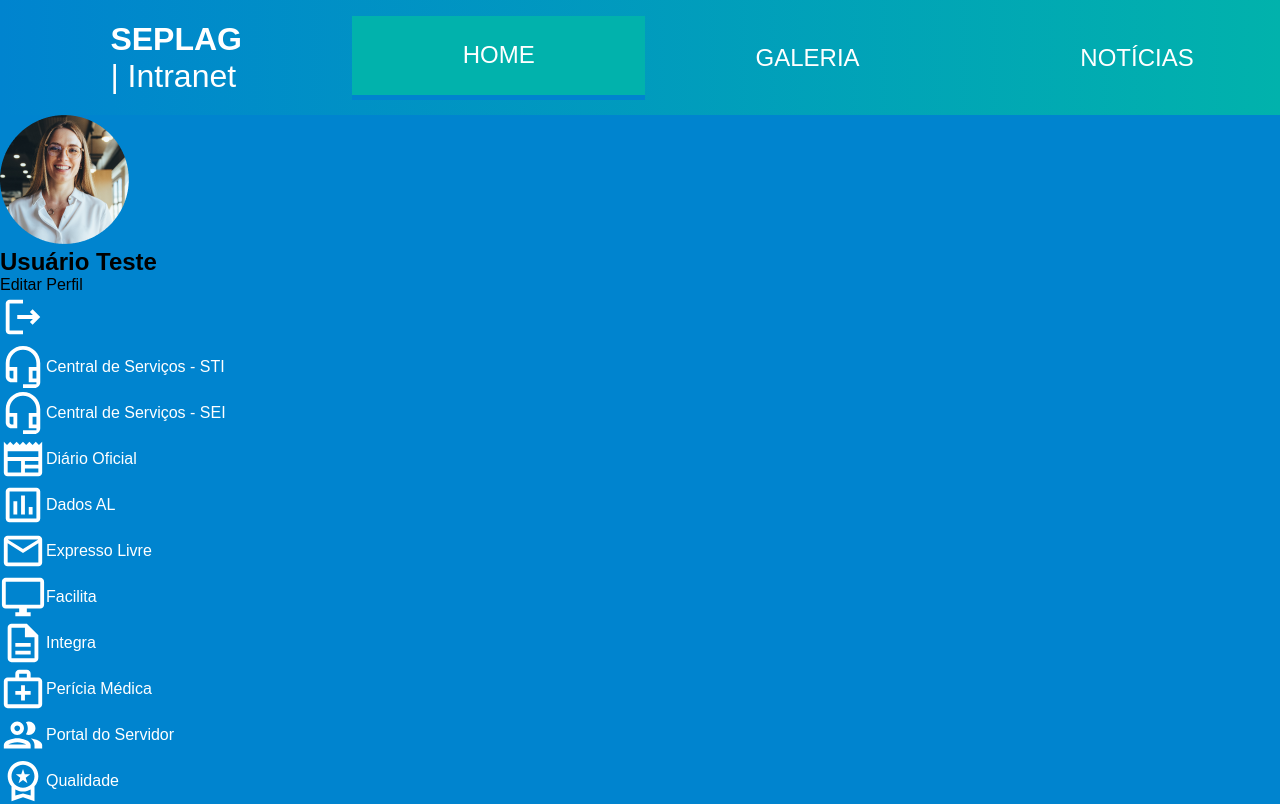
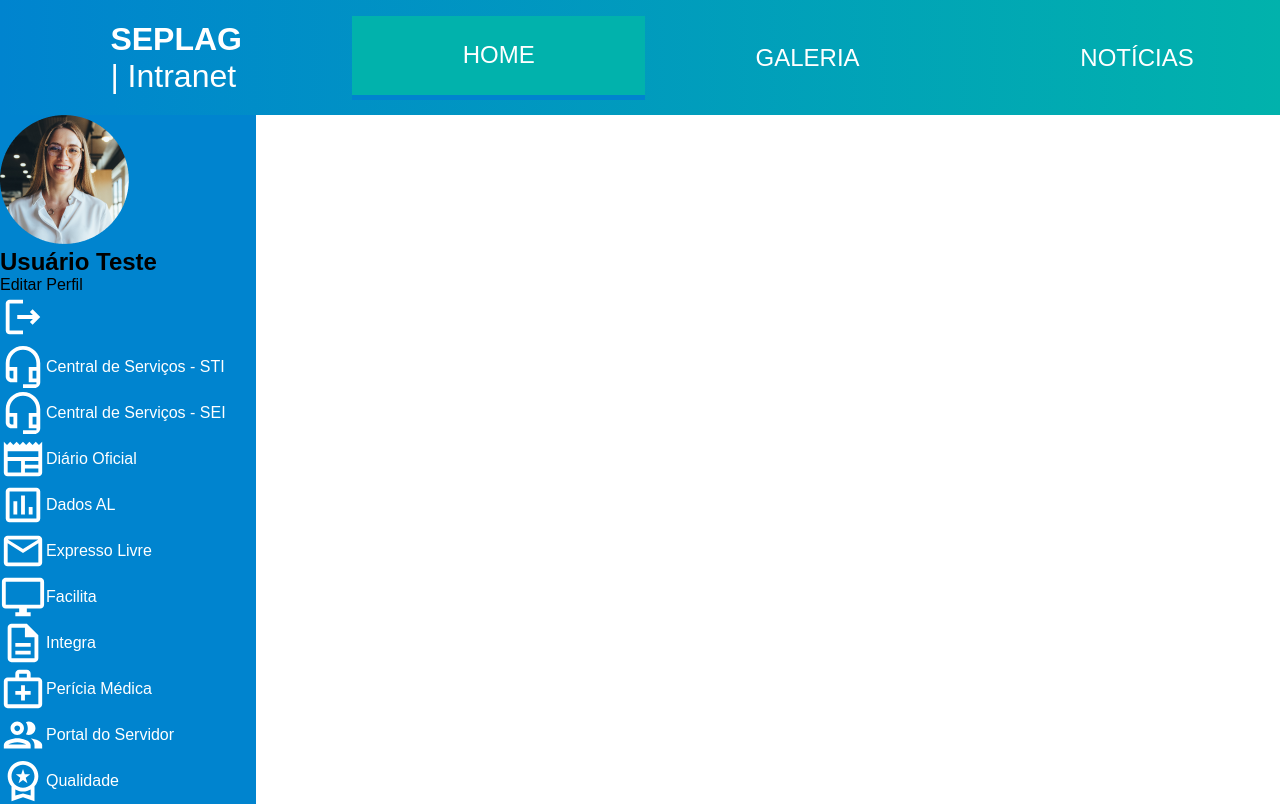
Before and after one commit to PomboObeso/seplag_desafioReact, a React (Create React App) app: page / in a window 1280 px wide. Shown: the top 804 px of the page. Built offline with nearby package versions, Linux system fonts and the light colour scheme; a web font is replaced by a local one.

Commit message:
aside grid template feito

```diff
--- a/src/App.css
+++ b/src/App.css
@@ -12,6 +12,16 @@
     margin: 0;
 }
 
+main {
+    display: grid;
+    grid-template-areas:
+    "header"
+    "aside main"
+    "footer";
+    grid-template-columns: 1fr 4fr;
+    grid-area: main;
+}
+
 body {
     font-size: 16px;
     font-family: var(--fonte);
--- a/src/App.js
+++ b/src/App.js
@@ -9,7 +9,9 @@ function App() {
   return (
     <>
       <Header/>
-      <Aside/>
+      <main>
+        <Aside/>
+      </main>
       <SubFooter/>
       <Footer/>
     </>
--- a/src/components/Aside/Aside.css
+++ b/src/components/Aside/Aside.css
@@ -1,4 +1,5 @@
 .menu__lateral {
+    grid: aside;
     background-color: var(--azul-main);
 }
 
--- a/src/components/Header/Header.css
+++ b/src/components/Header/Header.css
@@ -1,3 +1,7 @@
+header {
+    grid-area: header;
+}
+
 .header__lista {
     display: flex;
     align-items: center;
```
